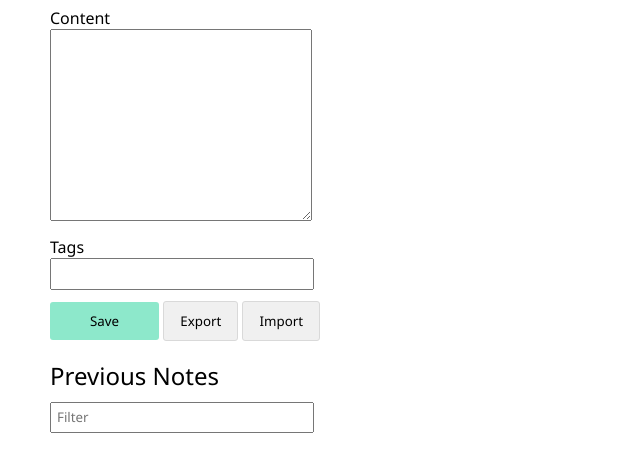
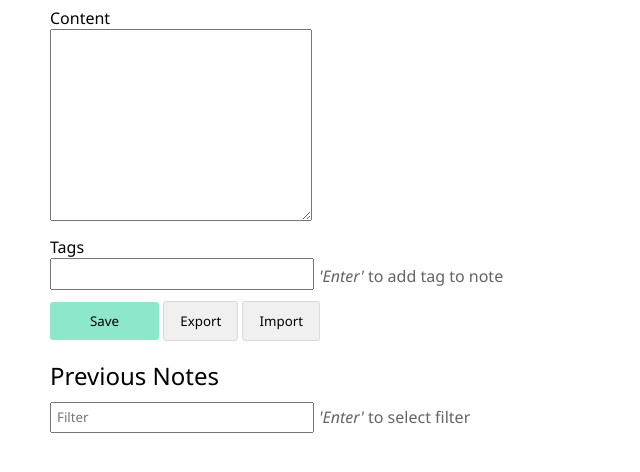
Before and after one commit to Zandra7/notat-app, a website: page index.html in a window 1280 px wide. Shown: the part 150-622 px from the top of the page, without its empty margins (0-640 px from the left). Drawn offline with Linux system fonts and the light colour scheme; no server answers.

Commit message:
Lagt til instrukser på hvordan man filtrerer og legger til tags

```diff
--- a/index.html
+++ b/index.html
@@ -25,7 +25,10 @@
             </div>
             <div class="tags">
                 <p>Tags</p>
-                <input type="text" name="tags" id="tags" onkeydown="addTagOnEnter(event)">
+                <div class="enter">
+                    <input type="text" name="tags" id="tags" onkeydown="addTagOnEnter(event)">
+                    <p><i>'Enter'</i> to add tag to note</p>
+                </div>
                 <ul id="current-tags"></ul>
             </div>
             <button class="save-btn" onclick="saveNote()">Save</button>
@@ -34,7 +37,10 @@
 
             <div class="prev-notes-filter">
                 <h2>Previous Notes</h2>
-                <input type="text" placeholder="Filter" id="filter-tags" onkeydown="filterTags(event)">
+                <div class="enter">
+                    <input type="text" placeholder="Filter" id="filter-tags" onkeydown="filterTags(event)">
+                    <p><i>'Enter'</i> to select filter</p>
+                </div>
             </div>
             <ul id="prev-notes">
                 <!-- Her kommer notatene -->
--- a/style.css
+++ b/style.css
@@ -96,3 +96,12 @@
     cursor: pointer;
     font-weight: bold;
 }
+
+.enter {
+    display: flex;
+}
+
+.enter p {
+    margin: auto 5px;
+    color: rgb(100, 100, 100);
+}
```
